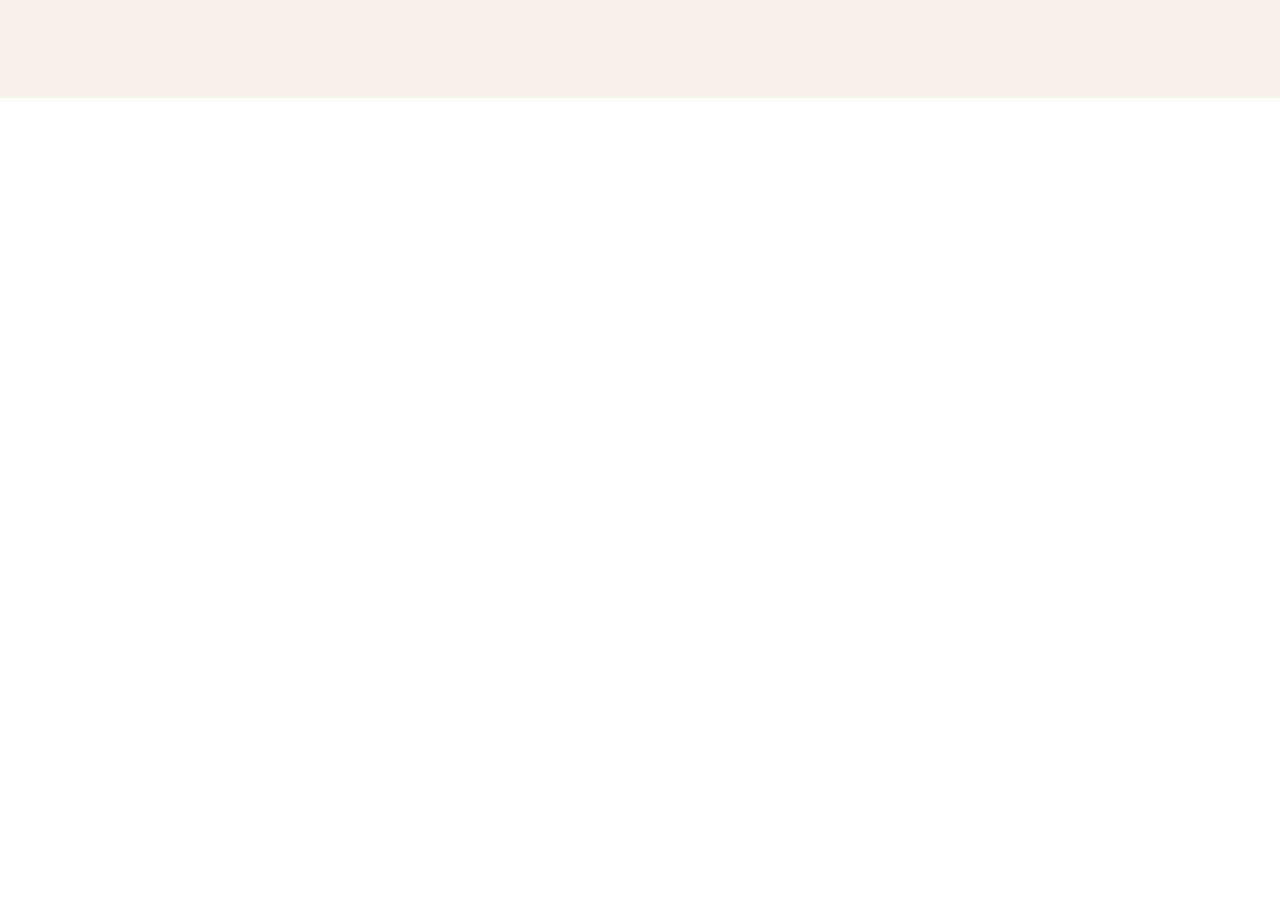
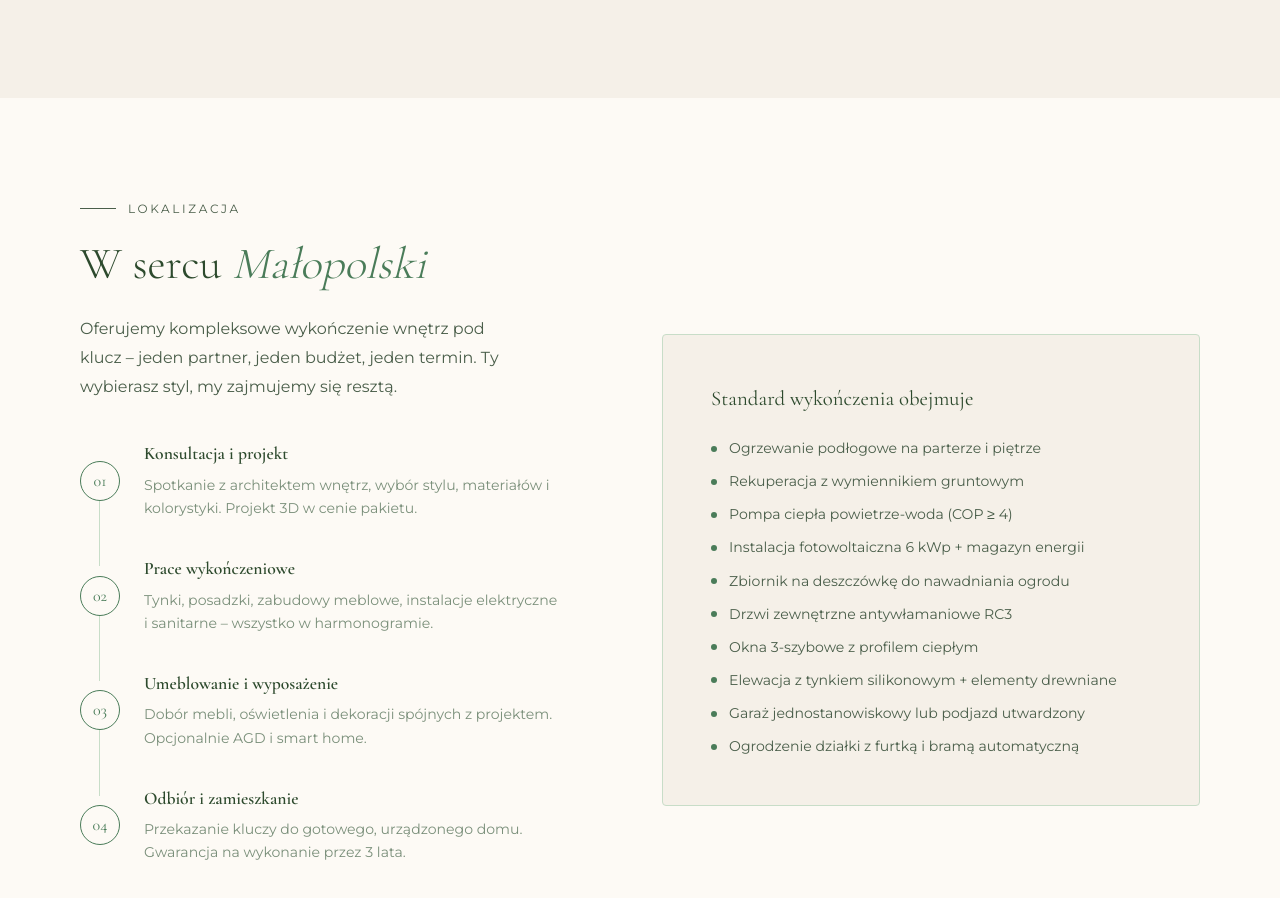
Before and after one commit to ruffaaw/asnyka-website, a Next.js app: page / in a window 1280 px wide. Shown: the part 4500-5398 px from the top of the page. Before the commit the page ends 4598 px from the top, so only its background shows below. Built offline with nearby package versions, Linux system fonts and the light colour scheme.

Commit message:
feat: add FinishPage component

```diff
--- /dev/null
+++ b/app/components/sections/FinishPage.tsx
@@ -0,0 +1,118 @@
+import SectionWrapper from "../ui/SectionWrapper";
+
+export default function FinishPage() {
+  const items = [
+    "Ogrzewanie podłogowe na parterze i piętrze",
+    "Rekuperacja z wymiennikiem gruntowym",
+    "Pompa ciepła powietrze-woda (COP ≥ 4)",
+    "Instalacja fotowoltaiczna 6 kWp + magazyn energii",
+    "Zbiornik na deszczówkę do nawadniania ogrodu",
+    "Drzwi zewnętrzne antywłamaniowe RC3",
+    "Okna 3-szybowe z profilem ciepłym",
+    "Elewacja z tynkiem silikonowym + elementy drewniane",
+    "Garaż jednostanowiskowy lub podjazd utwardzony",
+    "Ogrodzenie działki z furtką i bramą automatyczną",
+  ];
+
+  return (
+    <SectionWrapper
+      id="wykonczenie"
+      className="bg-white flex-col scroll-mt-26.5"
+    >
+      <h1 className="text-[12px] uppercase text-text-mid mb-5 flex items-center gap-3 leading-[1.8] tracking-[0.22em] before:content-[''] before:block before:w-9 before:h-px before:bg-text-mid">
+        Lokalizacja
+      </h1>
+      <div className="flex flex-row items-center w-full gap-25">
+        <div className="flex flex-col w-full">
+          <h2 className="font-mono text-[clamp(2rem,3.5vw,3rem)] font-light leading-[1.15] text-green-deep mb-6">
+            W&nbsp;sercu <em className="italic text-green-mid">Małopolski</em>
+          </h2>
+          <p className="text-text-mid leading-[1.8] max-w-110">
+            Oferujemy kompleksowe wykończenie wnętrz pod klucz – jeden partner,
+            jeden budżet, jeden termin. Ty wybierasz styl, my zajmujemy się
+            resztą.
+          </p>
+
+          <div className="flex flex-col gap-0 mt-10">
+            <div className="flex gap-6 pb-9 relative items-center after:content-[''] after:absolute after:left-4.75 after:top-10 after:w-px after:h-[calc(100%-30px)] after:bg-green-pale last:after:hidden">
+              <div className="w-10 h-10 rounded-[50%] border-[1.5px] border-green-mid flex items-center justify-center font-mono text-base text-green-mid shrink-0 bg-white relative z-1">
+                01
+              </div>
+              <div>
+                <h4 className="font-mono text-[1.1rem] font-semibold text-green-deep mb-1.5">
+                  Konsultacja i projekt
+                </h4>
+                <p className="text-[0.88rem] text-text-light leading-[1.65]">
+                  Spotkanie z architektem wnętrz, wybór stylu, materiałów i
+                  kolorystyki. Projekt 3D w cenie pakietu.
+                </p>
+              </div>
+            </div>
+
+            <div className="flex gap-6 pb-9 relative items-center after:content-[''] after:absolute after:left-4.75 after:top-10 after:w-px after:h-[calc(100%-30px)] after:bg-green-pale last:after:hidden">
+              <div className="w-10 h-10 rounded-[50%] border-[1.5px] border-green-mid flex items-center justify-center font-mono text-base text-green-mid shrink-0 bg-white relative z-1">
+                02
+              </div>
+              <div>
+                <h4 className="font-mono text-[1.1rem] font-semibold text-green-deep mb-1.5">
+                  Prace wykończeniowe
+                </h4>
+                <p className="text-[0.88rem] text-text-light leading-[1.65]">
+                  Tynki, posadzki, zabudowy meblowe, instalacje elektryczne i
+                  sanitarne – wszystko w harmonogramie.
+                </p>
+              </div>
+            </div>
+
+            <div className="flex gap-6 pb-9 relative items-center after:content-[''] after:absolute after:left-4.75 after:top-10 after:w-px after:h-[calc(100%-30px)] after:bg-green-pale last:after:hidden">
+              <div className="w-10 h-10 rounded-[50%] border-[1.5px] border-green-mid flex items-center justify-center font-mono text-base text-green-mid shrink-0 bg-white relative z-1">
+                03
+              </div>
+              <div>
+                <h4 className="font-mono text-[1.1rem] font-semibold text-green-deep mb-1.5">
+                  Umeblowanie i wyposażenie
+                </h4>
+                <p className="text-[0.88rem] text-text-light leading-[1.65]">
+                  Dobór mebli, oświetlenia i dekoracji spójnych z projektem.
+                  Opcjonalnie AGD i smart home.
+                </p>
+              </div>
+            </div>
+
+            <div className="flex gap-6 pb-9 relative items-center after:content-[''] after:absolute after:left-4.75 after:top-10 after:w-px after:h-[calc(100%-30px)] after:bg-green-pale last:after:hidden">
+              <div className="w-10 h-10 rounded-[50%] border-[1.5px] border-green-mid flex items-center justify-center font-mono text-base text-green-mid shrink-0 bg-white relative z-1">
+                04
+              </div>
+              <div>
+                <h4 className="font-mono text-[1.1rem] font-semibold text-green-deep mb-1.5">
+                  Odbiór i zamieszkanie
+                </h4>
+                <p className="text-[0.88rem] text-text-light leading-[1.65]">
+                  Przekazanie kluczy do gotowego, urządzonego domu. Gwarancja na
+                  wykonanie przez 3 lata.
+                </p>
+              </div>
+            </div>
+          </div>
+        </div>
+
+        <div className="flex flex-col items-start w-full h-full p-12 bg-cream gap-6 border border-green-pale rounded-sm">
+          <h3 className="font-mono text-[1.3rem] text-green-deep">
+            Standard wykończenia obejmuje
+          </h3>
+          <ul className="flex flex-col gap-3 list-none text-text-dark">
+            {items.map((item) => (
+              <li
+                key={item}
+                className="flex items-center gap-3 text-[0.88rem] text-text-mid leading-normal"
+              >
+                <span className="w-1.5 h-1.5 rounded-full bg-green-mid shrink-0" />
+                {item}
+              </li>
+            ))}
+          </ul>
+        </div>
+      </div>
+    </SectionWrapper>
+  );
+}
--- a/app/page.tsx
+++ b/app/page.tsx
@@ -1,6 +1,7 @@
 import Header from "./components/layout/Header";
 import Navbar from "./components/layout/Navbar";
 import AboutInvestmentPage from "./components/sections/AboutInvestmentPage";
+import FinishPage from "./components/sections/FinishPage";
 import GalleryPage from "./components/sections/GalleryPage";
 import HomePage from "./components/sections/HomePage";
 import HousesPage from "./components/sections/HousesPage";
@@ -19,6 +20,7 @@ export default function Home() {
         <GalleryPage />
         <LocalizationPage />
         <HousesPage />
+        <FinishPage />
       </main>
     </>
   );
```
